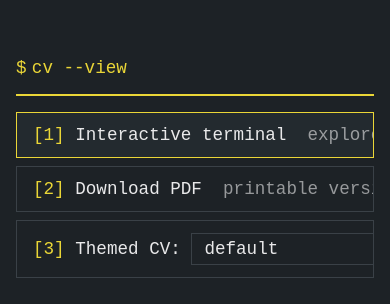
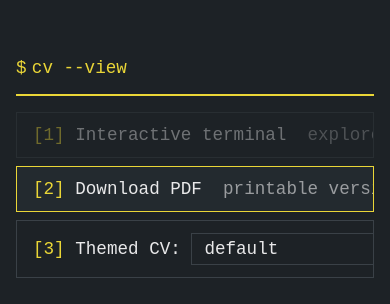
Before and after one commit to m5lk3n/cv, a plain HTML site: page web/index.html in a window 390 px wide. Shown: the part 254-558 px from the top of the page. Drawn offline with Linux system fonts and the light colour scheme; no server answers.

Commit message:
disable terminal option on small screens

```diff
--- a/web/index.html
+++ b/web/index.html
@@ -216,6 +216,17 @@
       border-color: #EAD637;
       outline: none;
     }
+    @media (max-width: 600px) {
+      #splash-interactive {
+        opacity: 0.4;
+        cursor: default;
+      }
+      #splash-interactive:hover,
+      #splash-interactive:focus {
+        border-color: #3a4147;
+        background-color: transparent;
+      }
+    }
   </style>
 </head>
 <body>
@@ -326,13 +337,25 @@
       splash.remove();
       input.focus();
     }
-    splashInteractive.addEventListener("click", dismissSplash);
+    const isSmallScreen = window.matchMedia("(max-width: 600px)").matches;
+    if (isSmallScreen) {
+      splashInteractive.setAttribute("disabled", "");
+      splashInteractive.setAttribute("title", "Interactive terminal requires a larger screen");
+      splashInteractive.setAttribute("tabindex", "-1");
+      splashInteractive.removeAttribute("autofocus");
+      splashPdf.focus();
+    }
+    splashInteractive.addEventListener("click", () => {
+      if (!isSmallScreen) dismissSplash();
+    });
     splashJson.addEventListener("click", (e) => {
       if (splashJson.getAttribute("href") === "#") e.preventDefault();
     });
-    const splashOptions = [splashInteractive, splashPdf, splashJson];
+    const splashOptions = isSmallScreen
+      ? [splashPdf, splashJson]
+      : [splashInteractive, splashPdf, splashJson];
     splash.addEventListener("keydown", (e) => {
-      if (e.key === "1") {
+      if (e.key === "1" && !isSmallScreen) {
         e.preventDefault();
         dismissSplash();
       } else if (e.key === "2") {
```
Also changed, not shown: KANBAN.md (+2 -1 lines).
